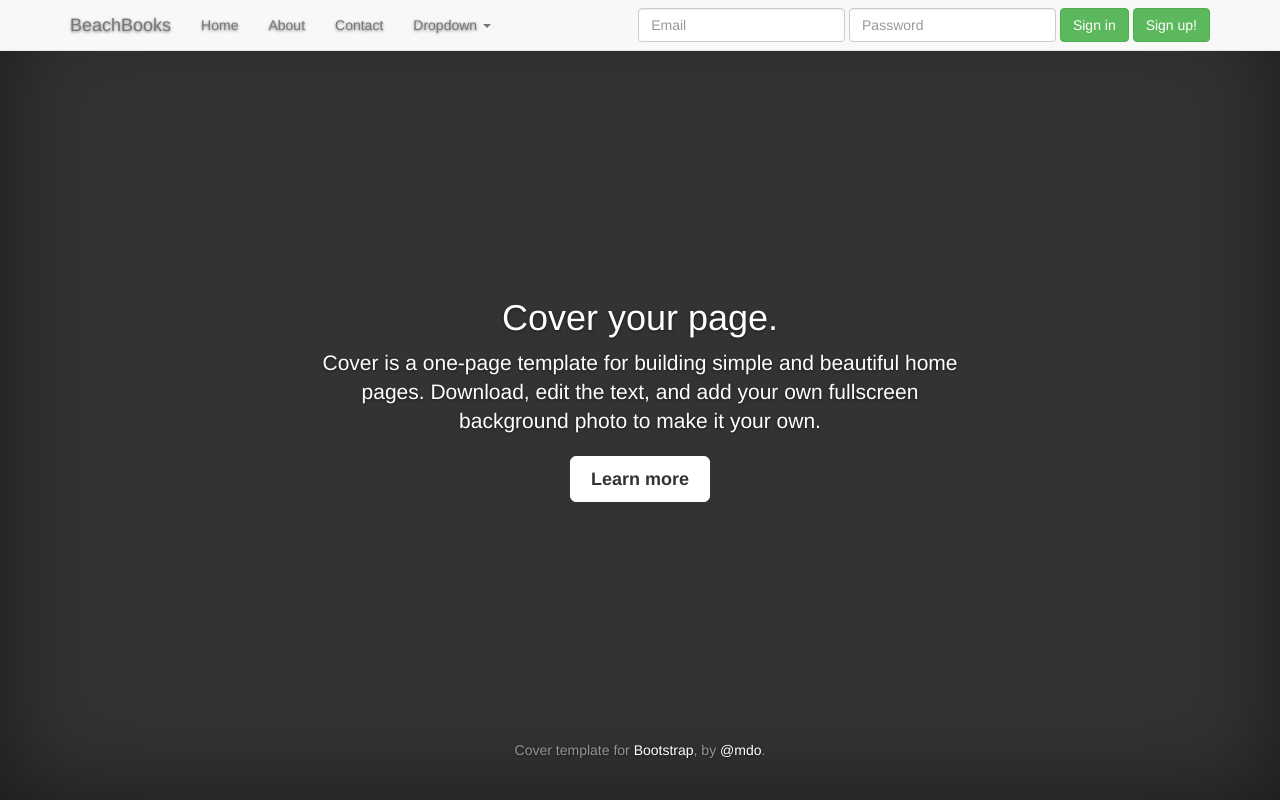
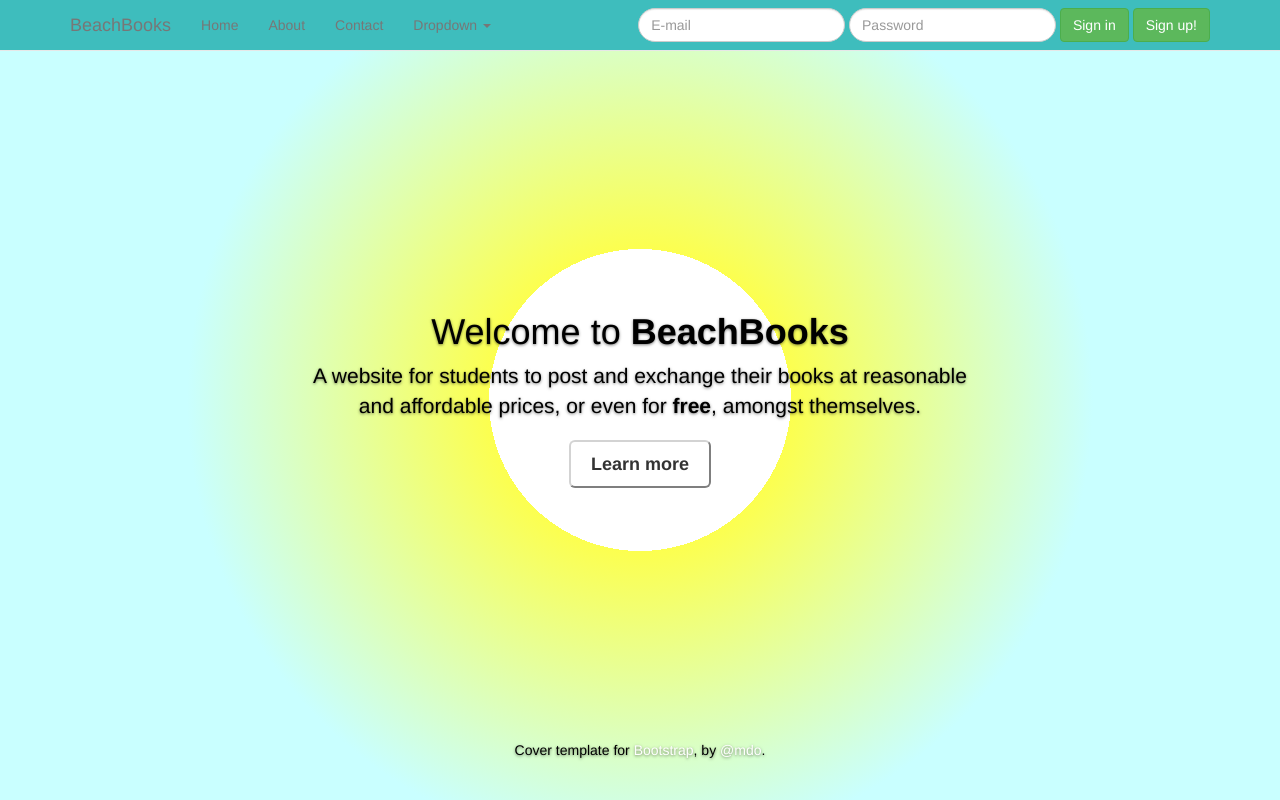
Before and after one commit to HaroldAgnote/BeachBooks, a PHP site: page / in a window 1280 px wide. Run offline with PHP 8.4, Linux system fonts and the light colour scheme.

Commit message:
Made it look nice
made it look nice ;)

```diff
--- a/css/style.css
+++ b/css/style.css
@@ -2,3 +2,41 @@
     margin-top: 3em;
     width:100%;
 }
+
+.navbar{
+    color: black;
+    text-shadow: none;
+    background-color: #3ebdbd;
+}
+
+#home-effect{
+    background: radial-gradient(circle, #fff 20%, #fcff4f 10%, #c9ffff 60%);
+}
+
+div{
+    color: black;
+}
+
+div:hover{
+    background-color:
+}
+
+a.outset{
+    border: 2px outset lightgrey;
+}
+
+a.outset:hover{
+    border: 2px outset black;
+}
+
+a.outset:visited{
+    border: 2px outset black;
+}
+
+a.outset:active{
+    border: 2px outset black;
+}
+
+#input-style{
+    border-radius: 60px;
+}
--- a/index.html
+++ b/index.html
@@ -12,7 +12,7 @@
     <body>
         <div class="site-wrapper">
 
-            <div class="site-wrapper-inner">
+            <div class="site-wrapper-inner" id="home-effect">
 
                 <div class="cover-container">
 
@@ -52,10 +52,10 @@
                                         <!-- TODO: Refresh page whilst signed in -->
                                         <form class="navbar-form navbar-right">
                                             <div class="form-group">
-                                                <input type="text" placeholder="Email" class="form-control">
+                                                <input id="input-style" type="text" placeholder="E-mail" class="form-control">
                                             </div>
                                             <div class="form-group">
-                                                <input type="password" placeholder="Password" class="form-control">
+                                                <input id="input-style" type="password" placeholder="Password" class="form-control">
                                             </div>
                                             <button type="submit" class="btn btn-success">Sign in</button>
 
@@ -71,10 +71,10 @@
                     </div>
 
                     <div class="inner cover">
-                        <h1 class="cover-heading">Cover your page.</h1>
-                        <p class="lead">Cover is a one-page template for building simple and beautiful home pages. Download, edit the text, and add your own fullscreen background photo to make it your own.</p>
+                        <h1 class="cover-heading">Welcome to <strong id="web-name">BeachBooks</strong></h1>
+                        <p class="lead">A website for students to post and exchange their books at reasonable and affordable prices, or even for <strong>free</strong>, amongst themselves.</p>
                         <p class="lead">
-                        <a href="home.html" class="btn btn-lg btn-default">Learn more</a>
+                        <a href="home.html" class="btn btn-lg btn-default outset">Learn more</a>
                         </p>
                     </div>
 
```
